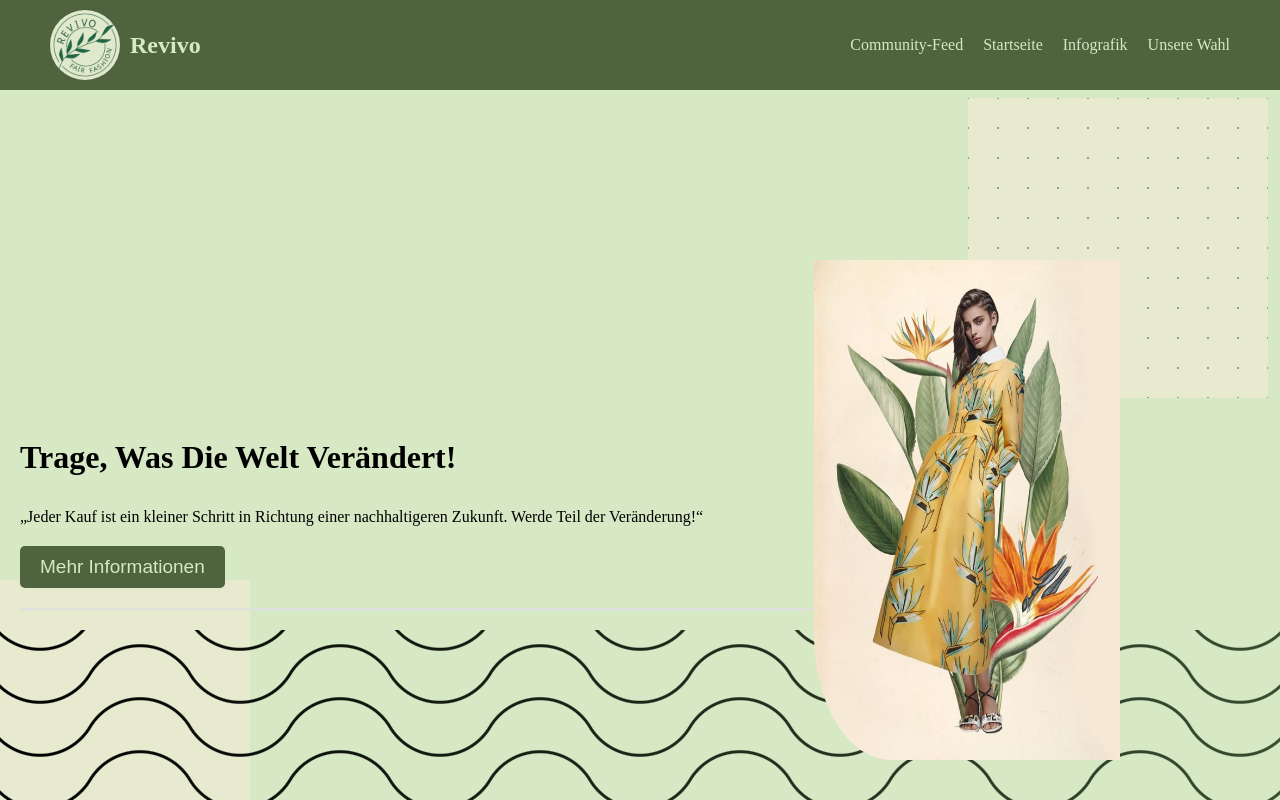
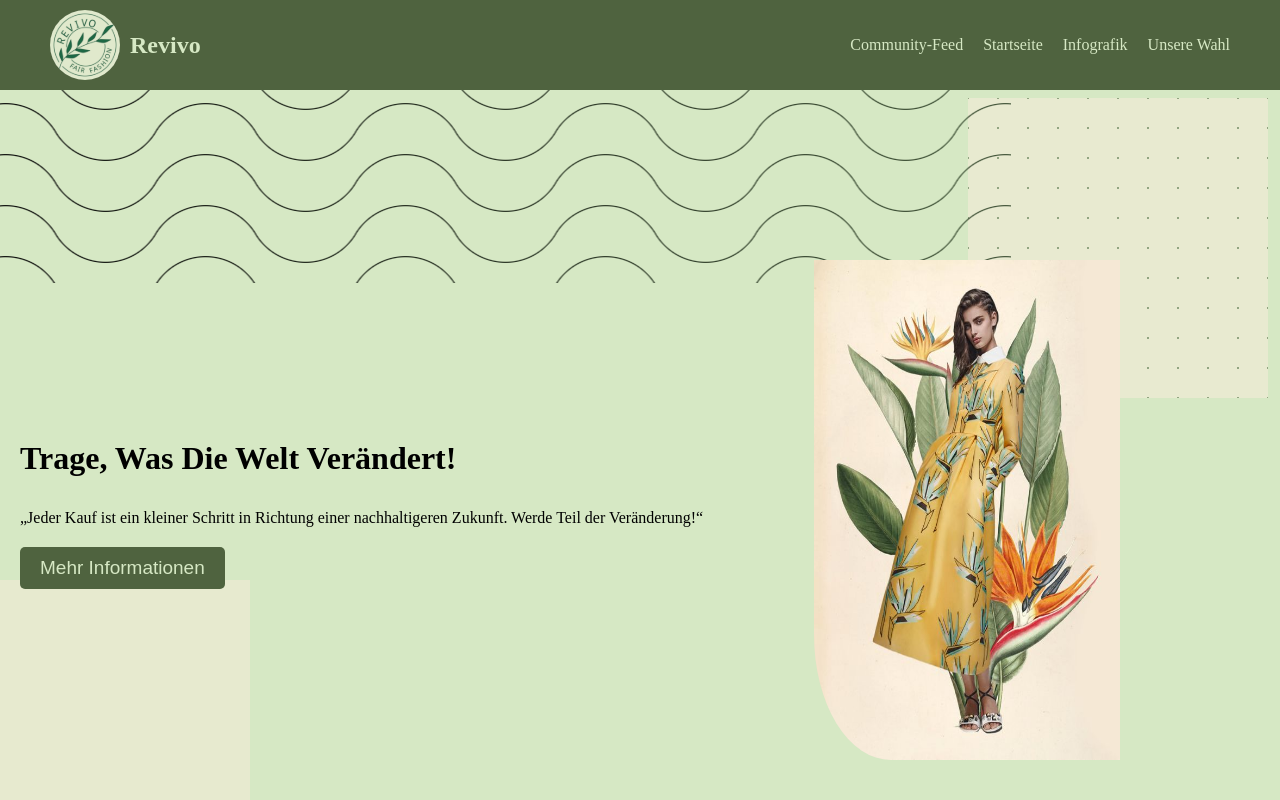
Before and after one commit to christianrenger/dmwt, a Next.js app: page / in a window 1280 px wide. Shown: the top 800 px of the page. Built offline with nearby package versions, Linux system fonts and the light colour scheme.

Commit message:
Wellen/info-box

```diff
--- a/app/globals.css
+++ b/app/globals.css
@@ -68,7 +68,7 @@ body {
 
 .wave {
   --size: 50px;
-  --b: 3px;
+  --b: 1px;
   --m: 0.6;
   --p: calc(var(--m)*var(--size));
   --R: calc(var(--size)*sqrt(var(--m)*var(--m) + 1) + var(--b)/2);
@@ -82,7 +82,6 @@ body {
   background: linear-gradient(90deg, #000000, #384c30);
   height: 300px;
 }
-
 
 /* Hero Section */
 .hero {
@@ -113,10 +112,11 @@ body {
 }
 .hero .wave {
   position: absolute;
-  bottom: 0;
+  bottom: 77%;
   left: 0;
-  width: 100%;
-  z-index: 0; /* Place it behind the content */
+  width: 79%;
+  height: 200px; /* Set a shorter height */
+  z-index: 0.2; /* Place it behind the content */
 }
 
 .cta-button {
@@ -136,11 +136,9 @@ body {
   overflow: hidden;
   transition: all 0.5s ease;
   padding: 0 10px; /* Platz schaffen für den Text */
-  background-color: #f9ebd8; /* Helle Hintergrundfarbe */
-  border: 1px solid #e0e0e0; /* Sanfter Rahmen */
+  background-color: rgba(249, 235, 216, 40%);
   border-radius: 8px; /* Abgerundete Ecken */
   margin-top: 20px; /* Abstand zum Button */
-
 }
 
 .cta-info.visible {
```
